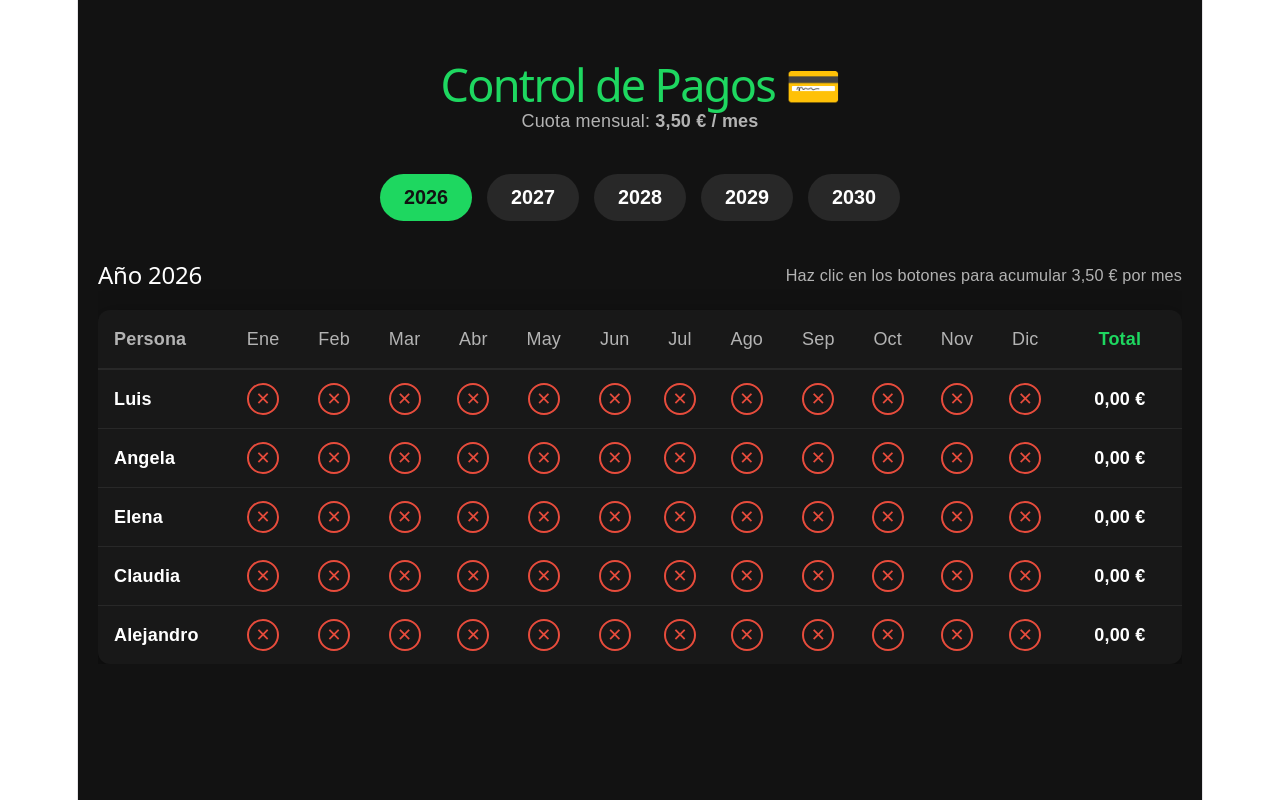
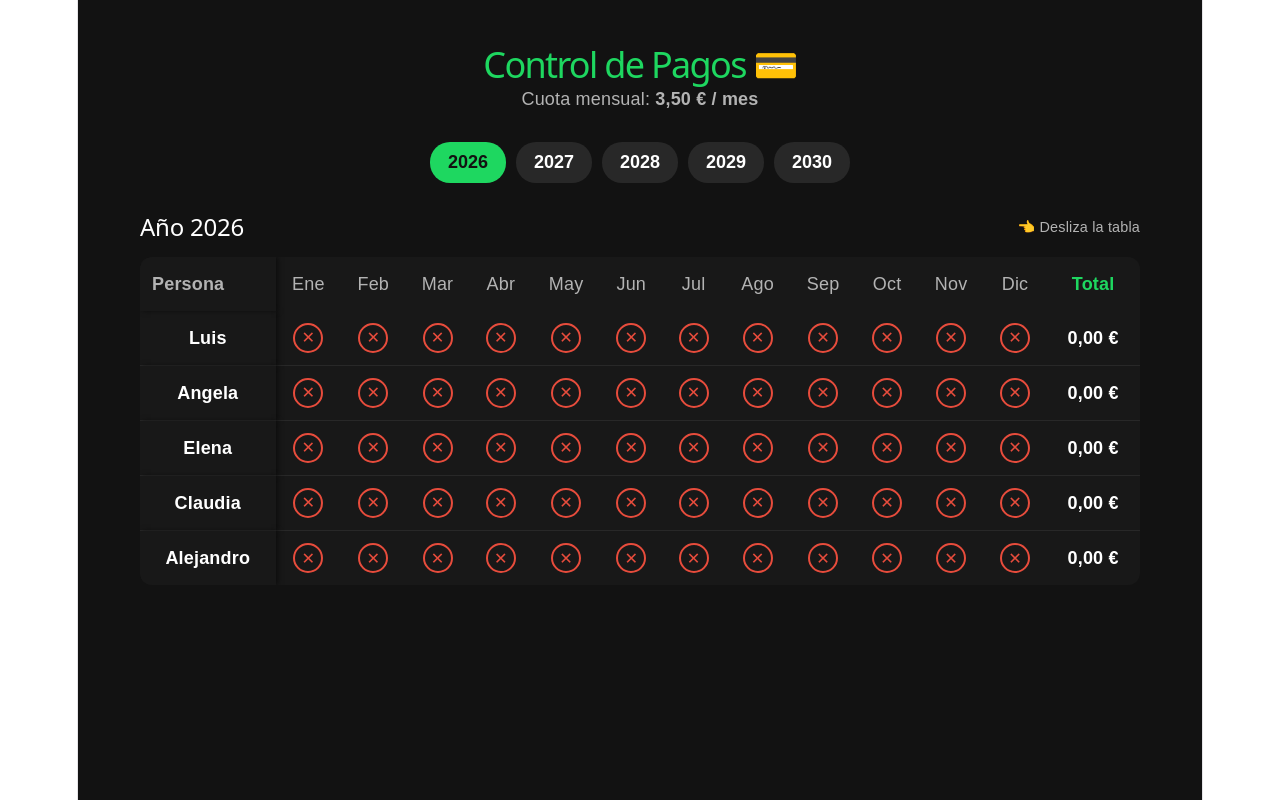
Before and after one commit to eabasan/spotify_pagos, a React app in the folder frontend/: page / in a window 1280 px wide. Both pictures are taken after a click on the button "2026". Built offline with nearby package versions, Linux system fonts and the light colour scheme; the HTML template or start-up script is replaced by a standard one.

Commit message:
Columna de nombres fija y guardado en memoria local del movil

```diff
--- a/frontend/src/App.jsx
+++ b/frontend/src/App.jsx
@@ -1,4 +1,4 @@
-import { useState } from 'react'
+import { useState, useEffect } from 'react'
 
 function App() {
   const [anioSeleccionado, setAnioSeleccionado] = useState(null)
@@ -7,10 +7,17 @@ function App() {
   const personas = ['Luis', 'Angela', 'Elena', 'Claudia', 'Alejandro']
   const meses = ['Ene', 'Feb', 'Mar', 'Abr', 'May', 'Jun', 'Jul', 'Ago', 'Sep', 'Oct', 'Nov', 'Dic']
 
-  // Estado para guardar qué meses ha pagado cada persona
-  const [pagos, setPagos] = useState({})
+  // Cargar pagos guardados del localStorage del navegador al iniciar
+  const [pagos, setPagos] = useState(() => {
+    const pagosGuardados = localStorage.getItem('control_pagos_tfg')
+    return pagosGuardados ? JSON.parse(pagosGuardados) : {}
+  })
 
-  // Función para alternar entre Pagado (true) y No Pagado (false)
+  // Cada vez que cambie 'pagos', lo guardamos automáticamente en la memoria del teléfono
+  useEffect(() => {
+    localStorage.setItem('control_pagos_tfg', JSON.stringify(pagos))
+  }, [pagos])
+
   const togglePago = (anio, persona, mes) => {
     const clave = `${anio}-${persona}-${mes}`
     setPagos(prev => ({
@@ -19,7 +26,6 @@ function App() {
     }))
   }
 
-  // Calcular el dinero total recaudado por persona (3,50€ por mes pagado)
   const calcularTotalEuros = (anio, persona) => {
     let mesesPagados = 0
     meses.forEach(mes => {
@@ -28,7 +34,6 @@ function App() {
       }
     })
     const total = mesesPagados * 3.5
-    // Formatea a dos decimales con coma (ej. 3,50 € o 10,50 €)
     return total.toFixed(2).replace('.', ',') + ' €'
   }
 
@@ -37,19 +42,19 @@ function App() {
       backgroundColor: '#121212',
       color: '#ffffff',
       minHeight: '100vh',
-      padding: '40px 20px',
+      padding: '20px 10px',
       fontFamily: 'sans-serif',
       boxSizing: 'border-box'
     }}>
-      <header style={{ textAlign: 'center', marginBottom: '40px' }}>
-        <h1 style={{ color: '#1ed760', fontSize: '2.5rem', marginBottom: '10px' }}>
+      <header style={{ textAlign: 'center', marginBottom: '30px' }}>
+        <h1 style={{ color: '#1ed760', fontSize: '2rem', marginBottom: '8px' }}>
           Control de Pagos 💳
         </h1>
-        <p style={{ color: '#b3b3b3' }}>Cuota mensual: <strong>3,50 € / mes</strong></p>
+        <p style={{ color: '#b3b3b3', margin: 0 }}>Cuota mensual: <strong>3,50 € / mes</strong></p>
       </header>
 
-      {/* Botones de Selección de Año */}
-      <div style={{ display: 'flex', justifyContent: 'center', gap: '15px', flexWrap: 'wrap', marginBottom: '40px' }}>
+      {/* Selector de Año */}
+      <div style={{ display: 'flex', justifyContent: 'center', gap: '10px', flexWrap: 'wrap', marginBottom: '30px' }}>
         {anos.map(anio => (
           <button
             key={anio}
@@ -58,12 +63,11 @@ function App() {
               backgroundColor: anioSeleccionado === anio ? '#1ed760' : '#282828',
               color: anioSeleccionado === anio ? '#121212' : '#ffffff',
               border: 'none',
-              padding: '12px 24px',
-              borderRadius: '25px',
-              fontSize: '1.1rem',
+              padding: '10px 18px',
+              borderRadius: '20px',
+              fontSize: '1rem',
               fontWeight: 'bold',
-              cursor: 'pointer',
-              transition: 'all 0.2s ease'
+              cursor: 'pointer'
             }}
           >
             {anio}
@@ -71,31 +75,43 @@ function App() {
         ))}
       </div>
 
-      {/* Vista de la Tabla */}
+      {/* Tabla con Columna Fijada (Sticky) */}
       {anioSeleccionado ? (
-        <div style={{ maxWidth: '1100px', margin: '0 auto', overflowX: 'auto' }}>
-          <div style={{ display: 'flex', justifyContent: 'space-between', alignItems: 'center', marginBottom: '20px' }}>
+        <div style={{ maxWidth: '1000px', margin: '0 auto', overflowX: 'auto' }}>
+          <div style={{ display: 'flex', justifyContent: 'space-between', alignItems: 'center', marginBottom: '15px' }}>
             <h2 style={{ color: '#ffffff', margin: 0 }}>Año {anioSeleccionado}</h2>
-            <span style={{ color: '#b3b3b3', fontSize: '0.9rem' }}>
-              Haz clic en los botones para acumular 3,50 € por mes
-            </span>
+            <span style={{ color: '#b3b3b3', fontSize: '0.8rem' }}>👈 Desliza la tabla</span>
           </div>
 
           <table style={{
             width: '100%',
-            borderCollapse: 'collapse',
+            borderCollapse: 'separate',
+            borderSpacing: 0,
             backgroundColor: '#181818',
             borderRadius: '12px',
-            overflow: 'hidden',
-            boxShadow: '0 8px 24px rgba(0,0,0,0.5)'
+            overflow: 'hidden'
           }}>
             <thead>
-              <tr style={{ borderBottom: '2px solid #282828', textAlign: 'center' }}>
-                <th style={{ padding: '16px', textAlign: 'left', color: '#b3b3b3' }}>Persona</th>
+              <tr style={{ borderBottom: '2px solid #282828' }}>
+                {/* Columna fija de cabecera */}
+                <th style={{
+                  position: 'sticky',
+                  left: 0,
+                  backgroundColor: '#181818',
+                  zIndex: 2,
+                  padding: '14px 12px',
+                  textAlign: 'left',
+                  color: '#b3b3b3',
+                  boxShadow: '2px 0 5px rgba(0,0,0,0.5)'
+                }}>
+                  Persona
+                </th>
                 {meses.map(mes => (
-                  <th key={mes} style={{ padding: '16px', color: '#b3b3b3', fontWeight: '500' }}>{mes}</th>
+                  <th key={mes} style={{ padding: '14px 10px', color: '#b3b3b3', fontWeight: '500', textAlign: 'center' }}>
+                    {mes}
+                  </th>
                 ))}
-                <th style={{ padding: '16px', color: '#1ed760' }}>Total</th>
+                <th style={{ padding: '14px 12px', color: '#1ed760', textAlign: 'center' }}>Total</th>
               </tr>
             </thead>
             <tbody>
@@ -103,38 +119,45 @@ function App() {
                 const totalEuros = calcularTotalEuros(anioSeleccionado, persona)
                 const tienePagos = totalEuros !== '0,00 €'
                 return (
-                  <tr
-                    key={persona}
-                    style={{
+                  <tr key={persona}>
+                    {/* Columna fija con el nombre */}
+                    <td style={{
+                      position: 'sticky',
+                      left: 0,
+                      backgroundColor: '#181818',
+                      zIndex: 1,
+                      padding: '14px 12px',
+                      fontWeight: 'bold',
+                      color: '#ffffff',
                       borderBottom: index !== personas.length - 1 ? '1px solid #282828' : 'none',
-                      textAlign: 'center'
-                    }}
-                  >
-                    <td style={{ padding: '16px', textAlign: 'left', fontWeight: 'bold' }}>
+                      boxShadow: '2px 0 5px rgba(0,0,0,0.5)'
+                    }}>
                       {persona}
                     </td>
+
                     {meses.map(mes => {
                       const estaPagado = pagos[`${anioSeleccionado}-${persona}-${mes}`]
                       return (
-                        <td key={mes} style={{ padding: '12px' }}>
+                        <td key={mes} style={{
+                          padding: '10px',
+                          textAlign: 'center',
+                          borderBottom: index !== personas.length - 1 ? '1px solid #282828' : 'none'
+                        }}>
                           <button
                             onClick={() => togglePago(anioSeleccionado, persona, mes)}
-                            title={estaPagado ? 'Pagado (+3,50 €)' : 'Pendiente'}
                             style={{
-                              width: '32px',
-                              height: '32px',
+                              width: '30px',
+                              height: '30px',
                               borderRadius: '50%',
                               border: estaPagado ? 'none' : '2px solid #e74c3c',
                               backgroundColor: estaPagado ? '#1ed760' : 'transparent',
                               color: estaPagado ? '#121212' : '#e74c3c',
                               fontWeight: 'bold',
-                              fontSize: '1rem',
+                              fontSize: '0.9rem',
                               cursor: 'pointer',
-                              display: 'flex',
+                              display: 'inline-flex',
                               alignItems: 'center',
-                              justifyContent: 'center',
-                              margin: '0 auto',
-                              transition: 'transform 0.1s ease'
+                              justifyContent: 'center'
                             }}
                           >
                             {estaPagado ? '✓' : '✕'}
@@ -142,11 +165,13 @@ function App() {
                         </td>
                       )
                     })}
+
                     <td style={{
-                      padding: '16px',
+                      padding: '14px 12px',
                       fontWeight: 'bold',
                       color: tienePagos ? '#1ed760' : '#ffffff',
-                      minWidth: '80px'
+                      textAlign: 'center',
+                      borderBottom: index !== personas.length - 1 ? '1px solid #282828' : 'none'
                     }}>
                       {totalEuros}
                     </td>
@@ -157,8 +182,8 @@ function App() {
           </table>
         </div>
       ) : (
-        <div style={{ textAlign: 'center', color: '#b3b3b3', marginTop: '60px' }}>
-          👈 Selecciona un año de la lista para ver la tabla
+        <div style={{ textAlign: 'center', color: '#b3b3b3', marginTop: '50px' }}>
+          👈 Selecciona un año para empezar
         </div>
       )}
     </div>
```
